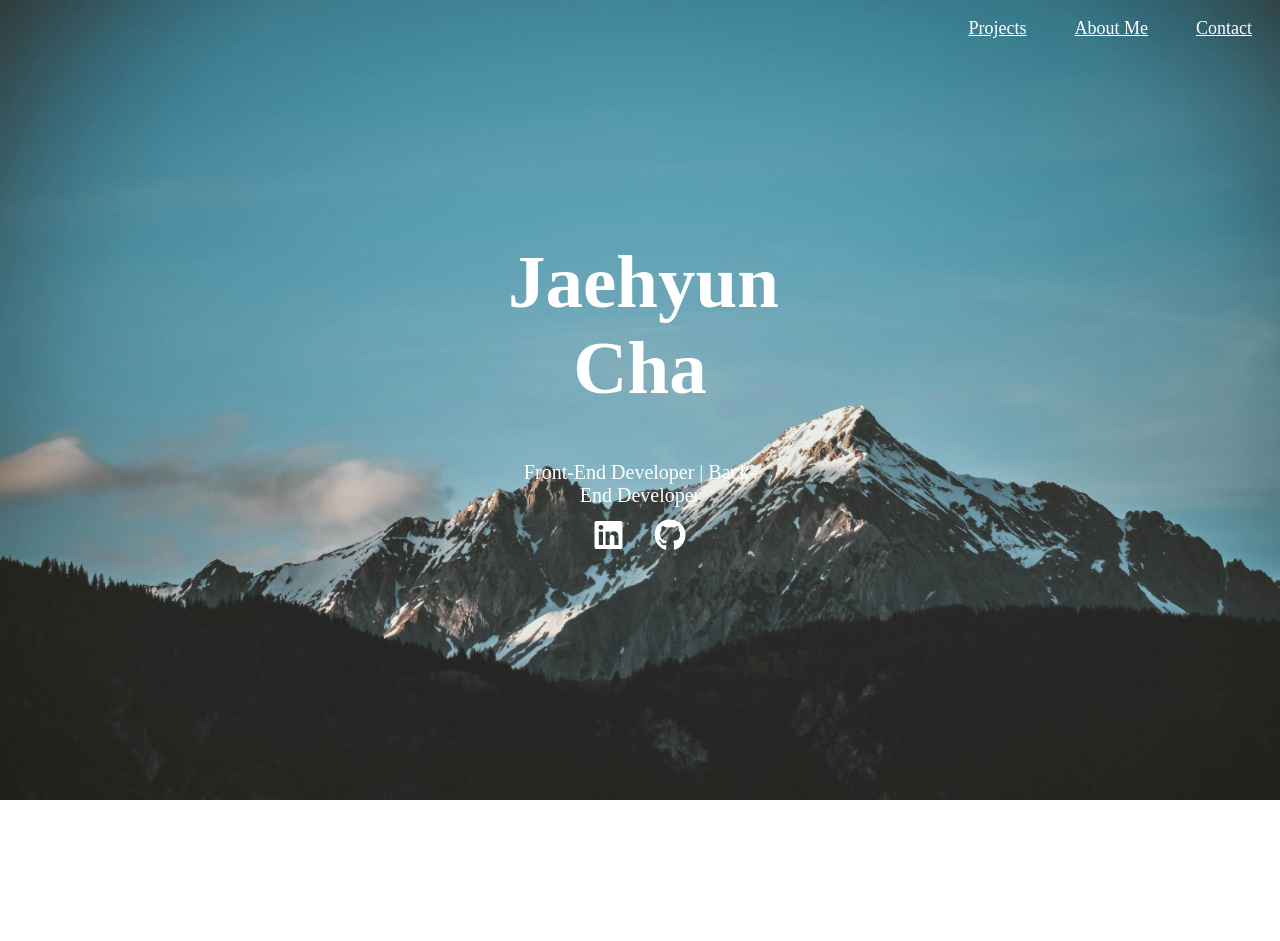
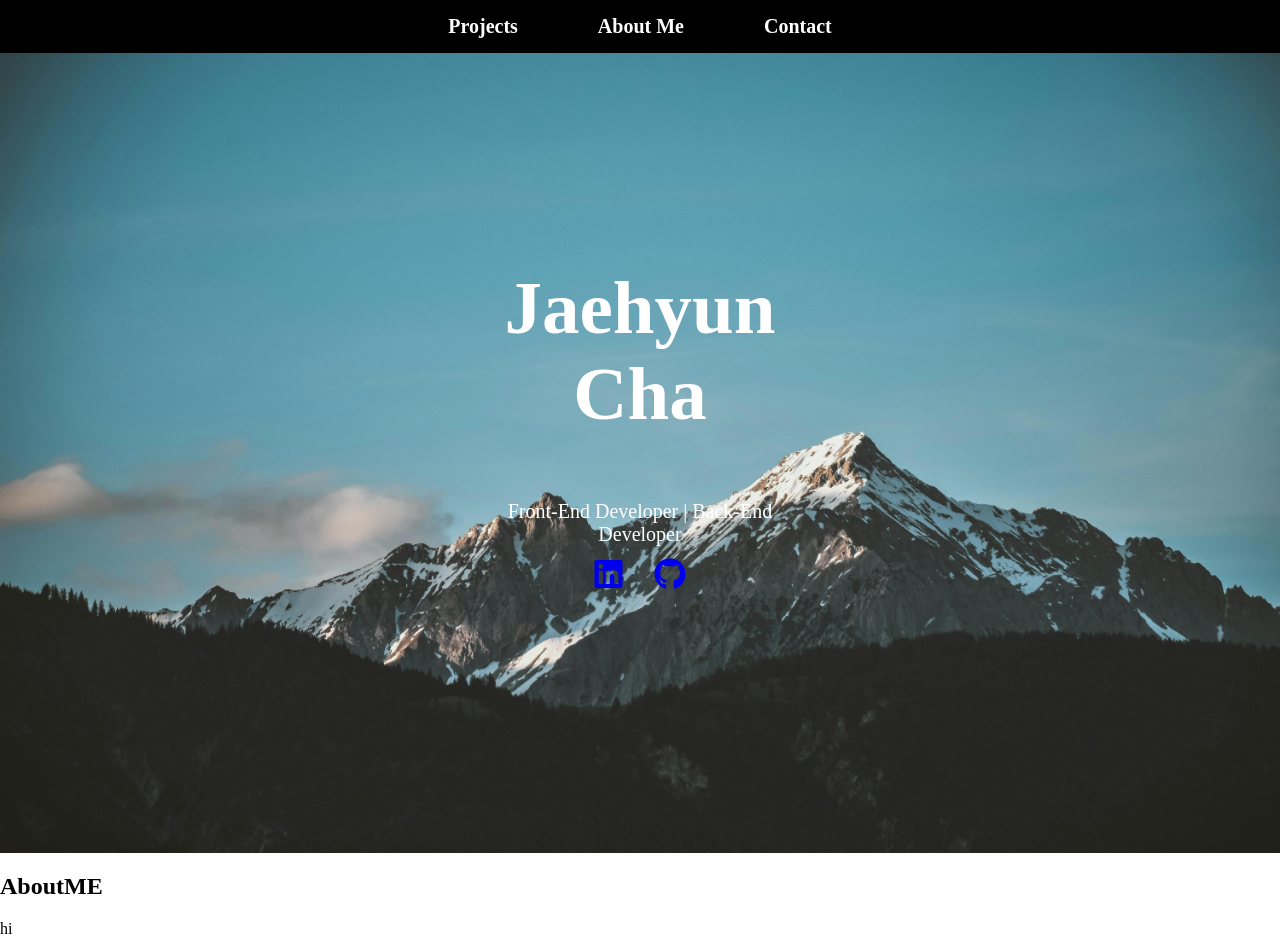
Before and after one commit to KR-JaehyunCha/portfolio-2024, a plain HTML site: page index.html in a window 1280 px wide. Shown: the top 941 px of the page. Before the commit the page ends 800 px from the top, so only its background shows below. Drawn offline with Linux system fonts and the light colour scheme.

Commit message:
worked with main section

```diff
--- a/css/screens.css/index.css
+++ b/css/screens.css/index.css
@@ -1,11 +1,14 @@
 .nav_list {
     display: flex;
     list-style: none;
-    color: white;
-    justify-content: flex-end;
-    gap: 3rem;
-    font-size: 18px;
+    background-color: black;
+    justify-content: center;
+    gap: 5rem;
+    font-size: 20px;
+    font-weight: 700;
     padding-right: 20px;
+    margin: 0px 0px;
+    padding: 15px 15px;
 }
 
 .welcome-header {
@@ -13,8 +16,7 @@
     text-align: center;
     margin-left: 500px;
     margin-right: 500px;
-    margin-top: 200px;
-    margin-bottom: 200px;
+    padding-top: 150px;
 }
 
 .welcome-header__name {
--- a/css/styles.css
+++ b/css/styles.css
@@ -1,2 +1,18 @@
 @import "screens.css/index.css";
 @import "screens.css/projects.css";
+
+.section {
+    height: 100vh;
+    width: 100%;
+    background-size: cover;
+    background-position: center;
+}
+
+.navigation {
+    background-color: white;
+    height: 100%;
+}
+
+body {
+    margin: 0px;
+}
--- a/index.html
+++ b/index.html
@@ -5,43 +5,56 @@
     <meta charset="UTF-8">
     <meta name="viewport" content="width=device-width, initial-scale=1.0">
     <title>Welcome to My portfolio</title>
-    <style>
-        body {
-             background-image: url('index-background.jpg');
-             background-size: cover;
-             }
-    </style>
 </head>
 <body>
+    <nav class="navigation">
         <ul class="nav_list">
-        <a href="projects.html" style="color:white">
+            <a href="#" style="color:white; text-decoration: none">
                 <li class="project_link">Projects</li>
             </a>
-        <a href="aboutMe.html" style="color:white">
+            <a href="#aboutMe" style="color:white; text-decoration: none">
                 <li class="aboutMe_link">About Me</li>
             </a>
-        <a href="contact.html" style="color:white">
+            <a href="#" style="color:white; text-decoration: none">
                 <li class="contact_link">Contact</li>
             </a>
         </ul>
+    </nav>
 
+    <section id="main" class="section" style="background-image: url('photos/index-background.jpg');">
         <header class="welcome-header">
             <h1 class="welcome-header__name">Jaehyun Cha</h1>
             <p class="welcome-header__developer-type">
                 Front-End Developer | Back-End Developer
             </p>
+
             <span class="welcome-header__sns-icon">
                 <li>
+                    <a href="https://www.linkedin.com/in/jae-hyun-cha-1825a12b9/" target="_blank">
                         <i class="fa-brands fa-linkedin fa-2xl"></i>
+                    </a>
                 </li>
                 <li>
+                    <a href="https://github.com/sfjc2000" target="_blank">
                         <i class="fa-brands fa-github fa-2xl"></i>
+                    </a>
                 </li>
             </span>
         </header>
+    </section>
+
+    <section id="aboutMe" class="section">
+        <h1>AboutME</h1>
+        <p>hi</p>
+
+    </section>
+
+    <section id="projects" class="section">
+        <h1>Projects</h1>
+        <p>hi</p>
+    </section>
 
     <script src="https://kit.fontawesome.com/885722f0e5.js" crossorigin="anonymous"></script>
 
 </body>
-
 </html>
```
Also changed, not shown: projects.html (+1 -1 lines), photos/index-background.jpg (renamed from index-background.jpg), photos/projects-background.png (renamed from projects-background.png). Lines whose indentation alone changed are shown as unchanged.
